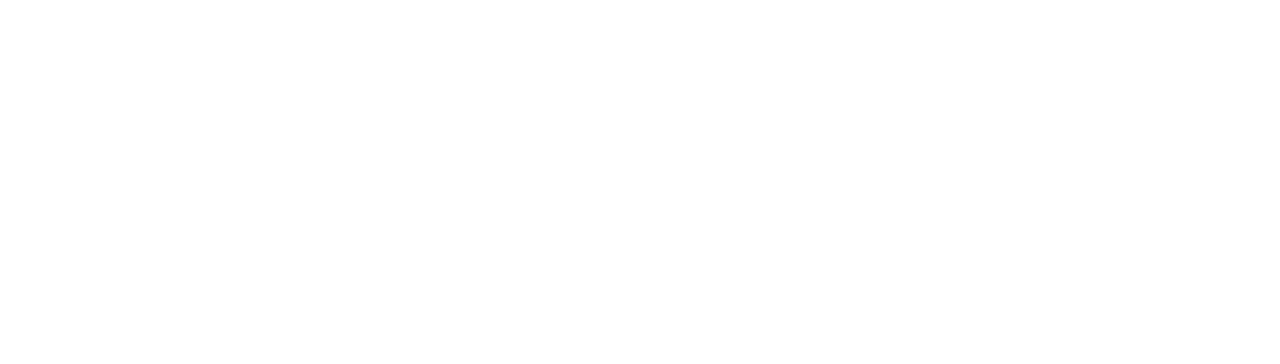
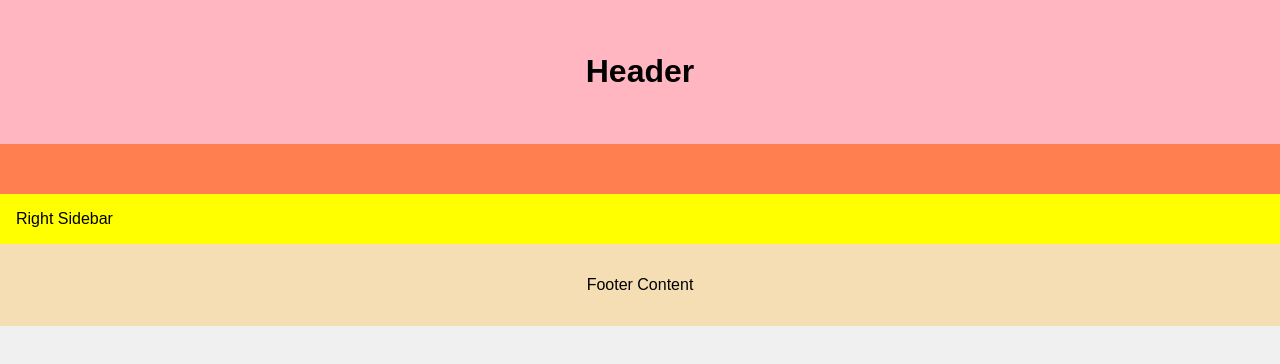
Before and after one commit to byui-int/wdd230, a plain HTML site: page week01/holygrail.html in a window 1280 px wide. Drawn offline with Linux system fonts and the light colour scheme.

Commit message:
holygrail Update

```diff
--- a/week01/holygrail.html
+++ b/week01/holygrail.html
@@ -1,11 +1,23 @@
 <!DOCTYPE html>
 <html lang="en">
-<head>
-    <meta charset="UTF-8">
-    <meta name="viewport" content="width=device-width, initial-scale=1.0">
-    <title>Document</title>
-</head>
-<body>
+  <head>
+    <meta charset="UTF-8" />
+    <meta name="viewport" content="width=device-width, initial-scale=1.0" />
+    <title>Holy Grail Layout</title>
+    <link rel="stylesheet" href="styles/holygrail.css" />
+  </head>
 
-</body>
+  <body>
+    <!-- this content was forked from Google Web Developers 10 Modern Layouts https://youtu.be/qm0IfG1GyZU?t=465-->
+
+    <header>
+      <h1 contenteditable>Header</h1>
+    </header>
+
+    <main contenteditable></main>
+
+    <div class="right-sidebar" contenteditable>Right Sidebar</div>
+
+    <footer contenteditable>Footer Content</footer>
+  </body>
 </html>
--- a/week01/styles/holygrail.css
+++ b/week01/styles/holygrail.css
@@ -0,0 +1,83 @@
+/* Basic Body Styles */
+body {
+  font-family: Arial, sans-serif;
+  margin: 0;
+  padding: 0;
+  background: #f0f0f0;
+}
+
+/* Header Styles */
+header {
+  background: lightpink;
+  padding: 2rem;
+  text-align: center;
+  grid-column: 1 / 4; /* Spans all columns */
+}
+
+/* Navigation Styles */
+nav {
+  background-color: #333;
+  color: white;
+  padding: 1rem;
+  text-align: center;
+  grid-column: 1 / 4; /* Span across all columns like the header */
+}
+
+nav ul {
+  list-style-type: none;
+  padding: 0;
+}
+
+nav ul li {
+  display: inline;
+  margin-right: 15px;
+}
+
+nav ul li a {
+  color: white;
+  text-decoration: none;
+}
+
+/* Main Section Layout */
+main {
+  display: grid; /* Use grid within main */
+  grid-template-columns: 1fr; /* Default: single column layout */
+  gap: 1rem;
+  grid-column: 2 / 3;
+  background-color: coral;
+  padding: 1rem;
+}
+
+/* Right Sidebar Layout */
+.right-sidebar {
+  background-color: yellow;
+  padding: 1rem;
+  grid-column: 3 / 4;
+}
+
+/* Footer Styles */
+footer {
+  background: wheat;
+  padding: 2rem;
+  text-align: center;
+  grid-column: 1 / 4; /* Span across all columns */
+}
+
+/* Media Query for Larger Screens */
+@media screen and (min-width: 768px) {
+  main {
+    grid-template-columns: 1fr 1fr; /* Two columns layout */
+  }
+  .right-sidebar {
+    grid-column: 2 / 3; /* Move sidebar next to main content */
+  }
+}
+
+@media screen and (min-width: 1024px) {
+  main {
+    grid-template-columns: 1fr 3fr; /* 1/3 and 2/3 layout */
+  }
+  .right-sidebar {
+    grid-column: 3 / 4; /* Right sidebar stays on the far right */
+  }
+}
```
